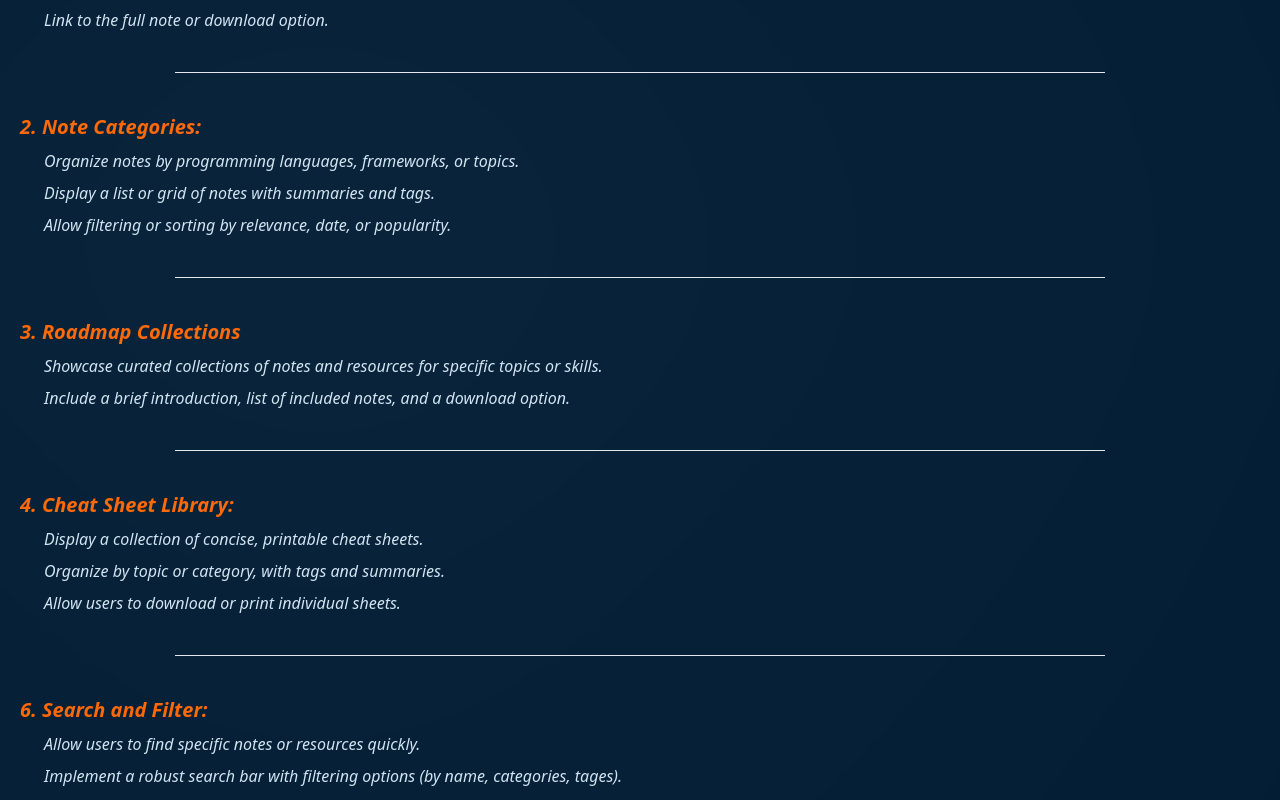
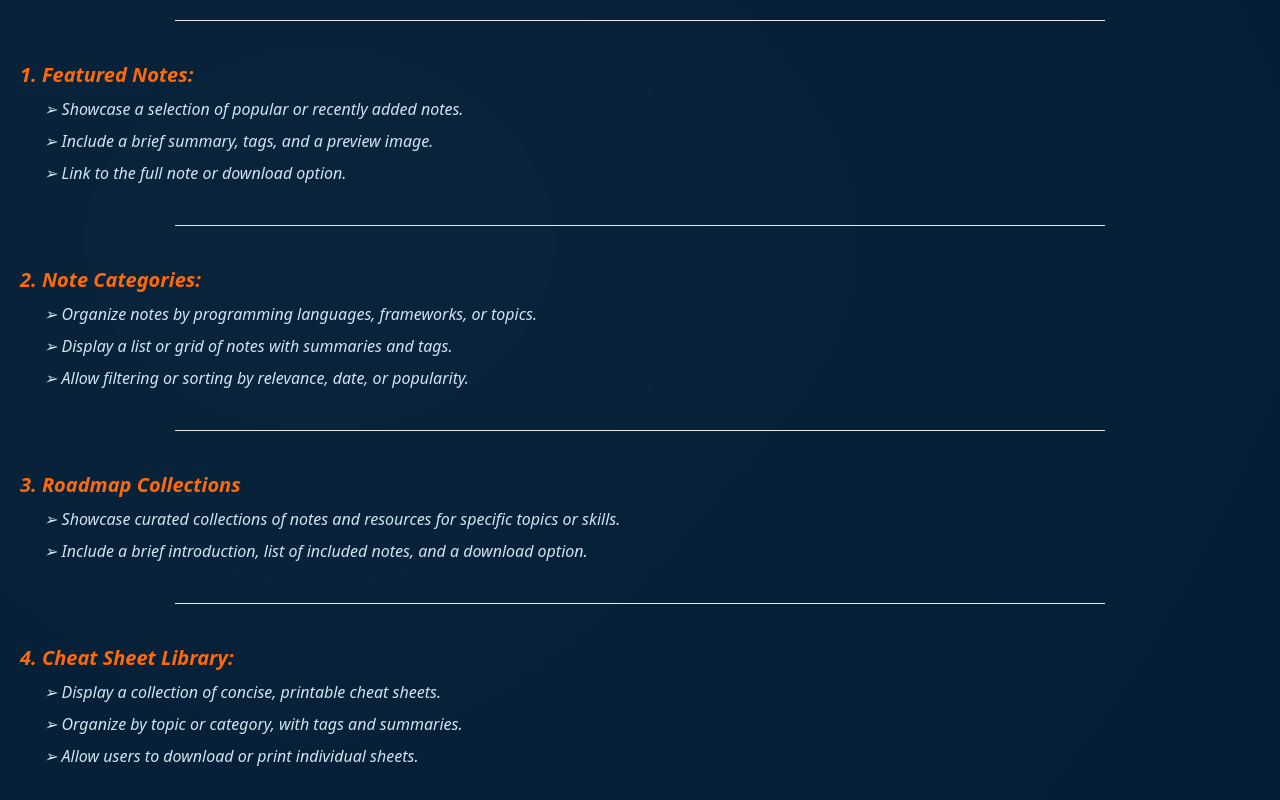
Before and after one commit to apsdeveloper461/mehboob-alam, a Next.js app: page /project/1 in a window 1280 px wide. Shown: the part 360-1160 px from the top of the page. Built offline with nearby package versions, Linux system fonts and the light colour scheme.

Commit message:
add to client component all

```diff
--- a/app/page.tsx
+++ b/app/page.tsx
@@ -1,5 +1,6 @@
 
 
+"use client";
 import Head from "next/head";
 import Homeanimation from '@/components/Animation/Homeanimation';
 import Landing from '@/components/landing/Landing';
--- a/app/project/[projectid]/page.tsx
+++ b/app/project/[projectid]/page.tsx
@@ -1,11 +1,11 @@
-'use client'
+'use client';
 import popularProject from '@/components/project/popularProject';
 import { useParams } from 'next/navigation';
 import Link from 'next/link';
 
 const Project = () => {
   const { projectid } = useParams();
-  const PageData=popularProject.find((item)=>(item.id) === Number(projectid))
+  const PageData = popularProject.find((item) => (item.id) === Number(projectid))
 
 
   return (
@@ -21,24 +21,35 @@ const Project = () => {
         <p className='text-custom-primary-300 my-3  md:text-md font-semibold italic text-center'>{PageData?.technolgies}</p>
         <h2 className='text-custom-accent-100 text-xl font-semibold italic'>Description: </h2>
         <p className='text-custom-text-300  italic text-justify pl-3 mt-2'>{PageData?.descrition}</p>
+        {
+          PageData?.github &&
+          <>
+          <div className='w-screen flex justify-center items-center mt-7 '>
+            <Link href={PageData?.github} target='_blank' className='m-auto  py-2 px-5 border-2 hover:bg-custom-accent-300 hover:text-custom-text-100 border-custom-accent-300 text-custom-accent-300 rounded-md'> Check at Github</Link>
+          </div>
+            <hr className='w-3/4 m-auto my-10' />
+          </>
+        }
 
 
-        {PageData?.OtherData.map((items,index)=>{
-          return(
+        {PageData?.OtherData.map((items, index) => {
+          return (
             <div key={index}>
               <h2 className='text-custom-accent-100 text-xl font-semibold italic'>{items.subtitle} </h2>
-                {items.subdescription.map((i,idx)=>{return(
+              {items.subdescription.map((i, idx) => {
+                return (
                   <p key={idx} className='text-custom-text-300 text-justify  italic pl-3 mt-2 mx-3'>{i}</p>
 
-                )})}
+                )
+              })}
               <hr className='w-3/4 m-auto my-10' />
             </div>
           )
         })}
         {
-  PageData?.github &&
+          PageData?.pdf &&
           <div className='w-screen flex justify-center items-center'>
-    <Link href={PageData?.github} target='_blank' className='m-auto  py-2 px-5 border-2 hover:bg-custom-accent-300 hover:text-custom-text-100 border-custom-accent-300 text-custom-accent-300 rounded-md'> Check at Github</Link>
+            <Link href={PageData?.pdf} target='_blank' className='m-auto  py-2 px-5 border-2 hover:bg-custom-accent-300 hover:text-custom-text-100 border-custom-accent-300 text-custom-accent-300 rounded-md'> Download Report</Link>
           </div>
         }
 
--- a/components/Animation/Homeanimation.tsx
+++ b/components/Animation/Homeanimation.tsx
@@ -1,3 +1,4 @@
+"use client";
 import React from 'react'
 import './homeanimation.css'
 
--- a/components/Button.tsx
+++ b/components/Button.tsx
@@ -1,3 +1,4 @@
+"use client";
 import React from 'react'
 
 const Button = ({buttonContent,styles}:{buttonContent:string,styles:string}) => {
--- a/components/Footer.tsx
+++ b/components/Footer.tsx
@@ -1,3 +1,4 @@
+"use client";
 import React from 'react'
 
 const Footer = () => {
--- a/components/HomeLayout.tsx
+++ b/components/HomeLayout.tsx
@@ -1,4 +1,4 @@
-
+"use client";
 import Navbar from '@/components/Navbar'
 import React from 'react'
 
--- a/components/about/About.tsx
+++ b/components/about/About.tsx
@@ -1,4 +1,4 @@
-
+ "use client";
 import React from 'react'
 import './about.css'
 
--- a/components/contactBar/ContactBar.tsx
+++ b/components/contactBar/ContactBar.tsx
@@ -1,3 +1,4 @@
+"use client";
 import React from 'react'
 import './contactbar.css'
 
--- a/components/landing/Landing.tsx
+++ b/components/landing/Landing.tsx
@@ -1,3 +1,4 @@
+"use client";
 import React from 'react'
 import './landing.css'
 
--- a/components/project/Project.tsx
+++ b/components/project/Project.tsx
@@ -1,3 +1,4 @@
+"use client";
 import React from 'react'
 import Card from './card/Card'
 import projects, { Projects } from './popularProject'
--- a/components/project/popularProject.ts
+++ b/components/project/popularProject.ts
@@ -18,46 +18,46 @@ export const popularProject: Projects[] = [
     id: 1,
     url:
       'https://img.freepik.com/free-vector/gradient-ui-ux-landing-page-template_23-2149053664.jpg?size=626&ext=jpg&ga=GA1.1.2082370165.1716422400&semt=ais_user',
-    title: 'Contact Api Backend App',
+    title: 'ApsCodesNotes App',
     github: 'https://github.com/apsdeveloper461/Contact_Api-with-ExpressJs-and-MongoDb-.git',
     technolgies: " REACTJS || JAVASCRIPT || CSS || JSX || STATE || GIT || GITHUB ||API ",
     descrition: "Welcome to apsCodesNotes, your ultimate resource for handwritten notes, roadmaps, and cheat sheets! Our platform is dedicated to providing high-quality, visually appealing study materials to help you learn and retain information effectively. Whether you're a student, developer, or simply a curious learner, our notes and resources are designed to support your journey.",
     OtherData: [{
       subtitle: '1. Featured Notes:',
       subdescription: [
-        'Showcase a selection of popular or recently added notes.',
-        'Include a brief summary, tags, and a preview image.',
-        'Link to the full note or download option.'
+        '➢ Showcase a selection of popular or recently added notes.',
+        '➢ Include a brief summary, tags, and a preview image.',
+        '➢ Link to the full note or download option.'
       ]
     },
     {
       subtitle: '2. Note Categories:',
       subdescription: [
-        'Organize notes by programming languages, frameworks, or topics.',
-        'Display a list or grid of notes with summaries and tags.',
-        'Allow filtering or sorting by relevance, date, or popularity.'
+        '➢ Organize notes by programming languages, frameworks, or topics.',
+        '➢ Display a list or grid of notes with summaries and tags.',
+        '➢ Allow filtering or sorting by relevance, date, or popularity.'
       ]
     },
     {
       subtitle: '3. Roadmap Collections',
       subdescription: [
-        'Showcase curated collections of notes and resources for specific topics or skills.',
-        'Include a brief introduction, list of included notes, and a download option.'
+        '➢ Showcase curated collections of notes and resources for specific topics or skills.',
+        '➢ Include a brief introduction, list of included notes, and a download option.'
       ]
     },
     {
       subtitle: '4. Cheat Sheet Library:',
       subdescription: [
-        'Display a collection of concise, printable cheat sheets.',
-        'Organize by topic or category, with tags and summaries.',
-        'Allow users to download or print individual sheets.'
+        '➢ Display a collection of concise, printable cheat sheets.',
+        '➢ Organize by topic or category, with tags and summaries.',
+        '➢ Allow users to download or print individual sheets.'
       ]
     },
     {
       subtitle: '6. Search and Filter:',
       subdescription: [
-        'Allow users to find specific notes or resources quickly.',
-        'Implement a robust search bar with filtering options (by name, categories, tages).'
+        '➢ Allow users to find specific notes or resources quickly.',
+        '➢ Implement a robust search bar with filtering options (by name, categories, tages).'
       ]
     }],
     slideImages: []
@@ -167,38 +167,38 @@ export const popularProject: Projects[] = [
     OtherData: [{
      subtitle:'Benefits:',
      subdescription:[
-      ' Real-time messaging with instant delivery and read receipts',
-      'Fast and reliable messaging for seamless communication',
-      'Secure data storage and transmission for peace of mind',
-      'User-friendly interface for easy navigation and use'
+      '➢ Real-time messaging with instant delivery and read receipts',
+      '➢ Fast and reliable messaging for seamless communication',
+      '➢ Secure data storage and transmission for peace of mind',
+      '➢ User-friendly interface for easy navigation and use'
      ]
     },{
-      subtitle: 'Real-time Messaging',
+      subtitle: '1. Real-time Messaging',
       subdescription: [
-        'Instant messaging for seamless communication',
-        'Support for text, images, and files',
-        'Automatic message delivery and read receipts'
+        '➢ Instant messaging for seamless communication',
+        '➢ Support for text, images, and files',
+        '➢ Automatic message delivery and read receipts'
       ]
     }, {
-      subtitle: 'User Authentication',
+      subtitle: '2. User Authentication',
       subdescription: [
-        'Secure user registration and login',
-        'Password hashing and salting for added security',
-        'User profile management and editing'
+        '➢ Secure user registration and login',
+        '➢ Password hashing and salting for added security',
+        '➢ User profile management and editing'
       ]
     }, {
-      subtitle: 'Notifications and Alerts',
+      subtitle: '3. Notifications and Alerts',
       subdescription: [
-        'Real-time notifications for new messages',
-        'Customizable notification settings',
-        'Support for desktop and mobile notifications'
+        '➢ Real-time notifications for new messages',
+        '➢ Customizable notification settings',
+        '➢ Support for desktop and mobile notifications'
       ]
     }, {
-      subtitle: 'Security and Scalability',
+      subtitle: '4. Security and Scalability',
       subdescription: [
-        'Built with MERN stack for scalability',
-        'Secure data storage and transmission',
-        'Regular updates and maintenance'
+        '➢ Built with MERN stack for scalability',
+        '➢ Secure data storage and transmission',
+        '➢ Regular updates and maintenance'
       ]
     }],
     slideImages: []
```
Lines whose indentation alone changed are shown as unchanged.
